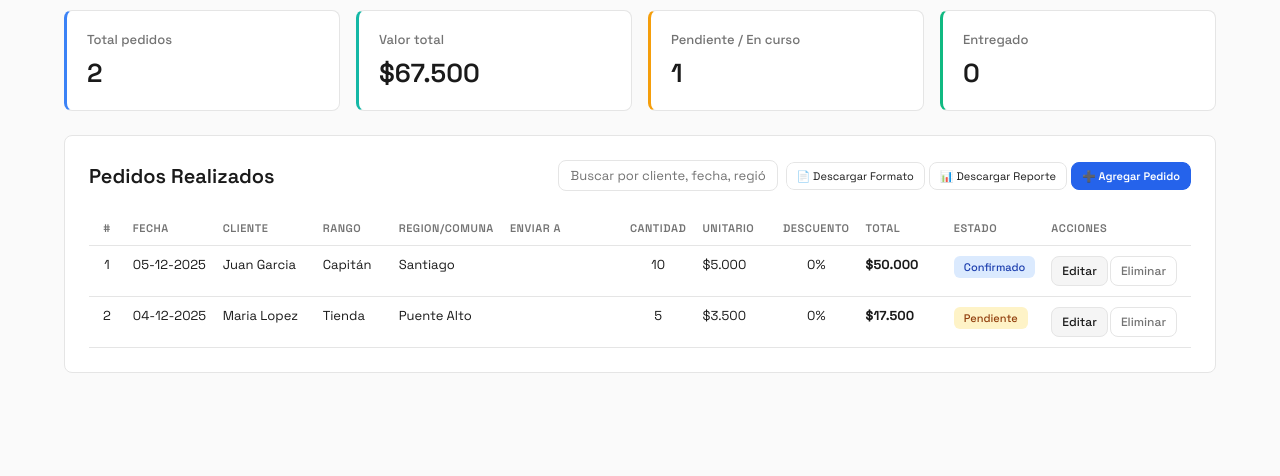
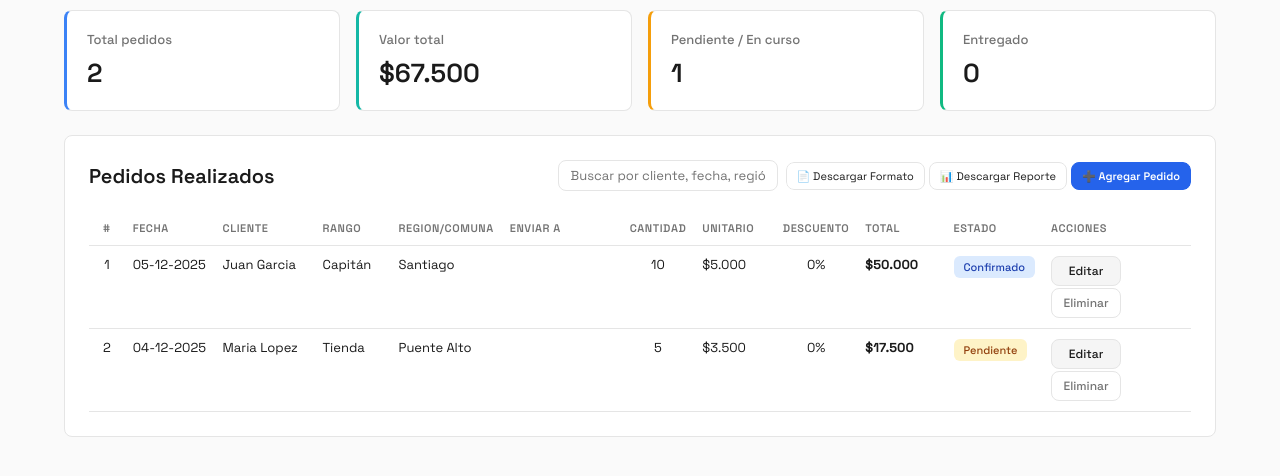
Before and after one commit to ignacio1123/parches-y-costura, a plain HTML site: page parches-y-costura.html in a window 1280 px wide. Shown: the part 108-584 px from the top of the page. Drawn offline with nearby package versions, Linux system fonts and the light colour scheme.

Commit message:
fix: acomoda botones de editar y eliminar con medida uniforme

```diff
--- a/styles.css
+++ b/styles.css
@@ -533,6 +533,11 @@ tbody tr:hover {
 	gap: 2px;
 	flex-wrap: wrap;
 	justify-content: flex-start;
+}
+
+.actions .btn {
+	min-width: 70px;
+	text-align: center;
 }
 
 .actions-cell {
```
